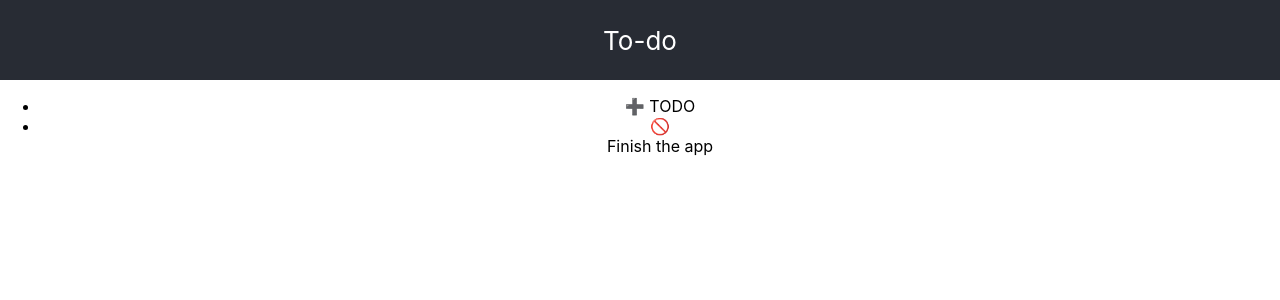
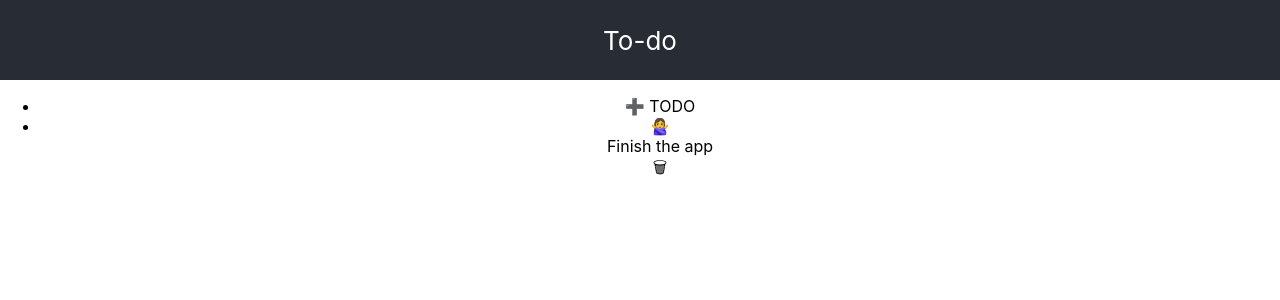
Before and after one commit to evanjpeterson/todo-react-hooks, a React (Create React App) app: page / in a window 1280 px wide. Shown: the top 300 px of the page. Built offline with nearby package versions, Linux system fonts and the light colour scheme.

Commit message:
hey look you can delete todos now

```diff
--- a/src/components/Todo.js
+++ b/src/components/Todo.js
@@ -1,6 +1,6 @@
 import { useState, useEffect, useRef } from "react";
 
-export const Todo = ({ todo, onTodoEdit }) => {
+export const Todo = ({ todo, onTodoEdit, onTodoDelete }) => {
   const { title, completed } = todo;
   const [isEditing, setIsEditing] = useState(title === "");
   const titleInputEl = useRef(null);
@@ -9,7 +9,11 @@ export const Todo = ({ todo, onTodoEdit }) => {
     if (isEditing) {
       titleInputEl.current.focus();
     }
-  }, [isEditing]);
+
+    if (!isEditing && title === "") {
+      onTodoDelete();
+    }
+  });
 
   const toggleCompleted = () =>
     onTodoEdit({
@@ -21,9 +25,12 @@ export const Todo = ({ todo, onTodoEdit }) => {
     setIsEditing(true);
   };
 
-  const exitEditMode = (e) => {
+  const exitEditMode = () => {
     setIsEditing(false);
+  };
 
+  const handleEditModeSubmit = (e) => {
+    exitEditMode();
     e.preventDefault();
   };
 
@@ -36,20 +43,26 @@ export const Todo = ({ todo, onTodoEdit }) => {
 
   return (
     <div>
-      <div onClick={toggleCompleted}>{completed ? "✅  " : "🚫 "}</div>
+      <div onClick={toggleCompleted}>{completed ? "🙆‍♂️ " : "️️🙅‍♀️ "}</div>
       {isEditing ? (
-        <form onSubmit={exitEditMode}>
+        <form onSubmit={handleEditModeSubmit}>
           <input
             type="text"
             value={title}
             onChange={editTitle}
             onBlur={exitEditMode}
+            onKeyUp={({ key }) => {
+              if (key === "Escape") {
+                exitEditMode();
+              }
+            }}
             ref={titleInputEl}
           />
         </form>
       ) : (
         <span onClick={enterEditMode}>{title || "<no title>"}</span>
       )}
+      <div onClick={onTodoDelete}>{"🗑"}</div>
     </div>
   );
 };
--- a/src/components/TodoList.js
+++ b/src/components/TodoList.js
@@ -15,12 +15,14 @@ export const TodoList = () => {
           <Todo
             todo={todo}
             onTodoEdit={(newTodo) => {
-              const newTodos = [
+              setTodos([
                 ...todos.slice(0, index),
                 newTodo,
                 ...todos.slice(index + 1),
-              ];
-              setTodos(newTodos);
+              ]);
+            }}
+            onTodoDelete={() => {
+              setTodos([...todos.slice(0, index), ...todos.slice(index + 1)]);
             }}
           />
         </li>
```
